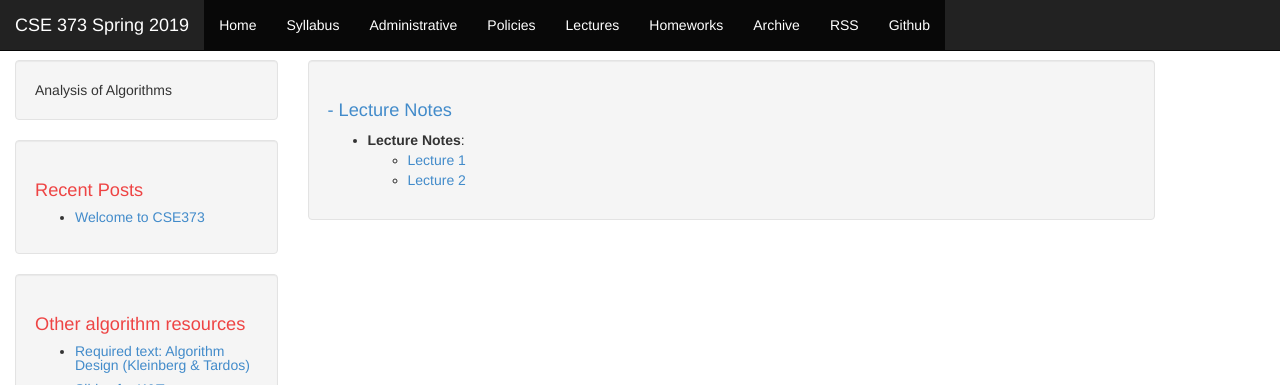
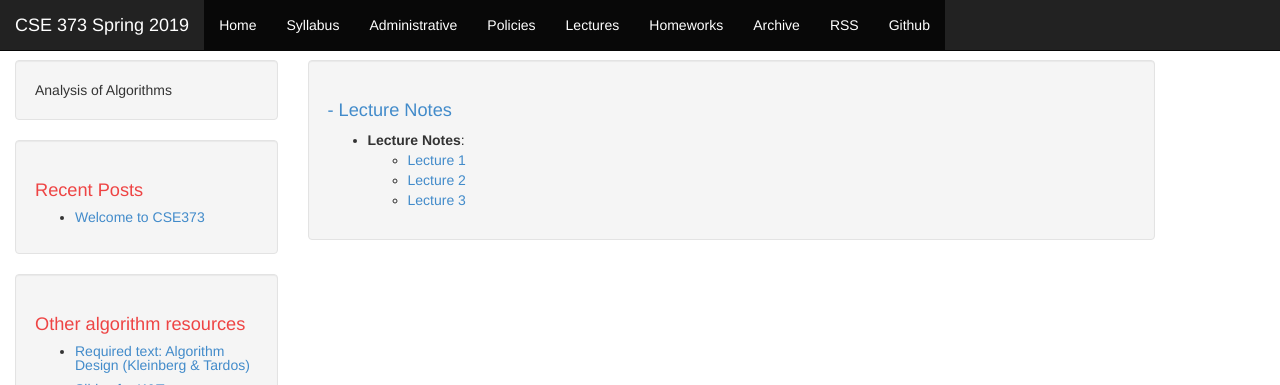
Before and after one commit to rob-p/CSE373S19, a Jekyll site: the page built from lectures.md, in a window 1280 px wide. Shown: the top 385 px of the page. Built offline with Jekyll 4.4.1, drawn with Linux system fonts in a browser that asks for light colours.

Commit message:
add lecture 3 on graph algos

```diff
--- a/lectures.md
+++ b/lectures.md
@@ -7,9 +7,11 @@ published: true
 * **Lecture Notes**:
     * [Lecture 1][1]
     * [Lecture 2][2]
+    * [Lecture 3][3]
 
 
 
 
 [1]:{{ site.url }}/notes/Lec1.pdf
 [2]:{{ site.url }}/notes/Lec2.pdf
+[3]:{{ site.url }}/notes/Lec3.pdf
```
Also changed, not shown: 1 other file.
